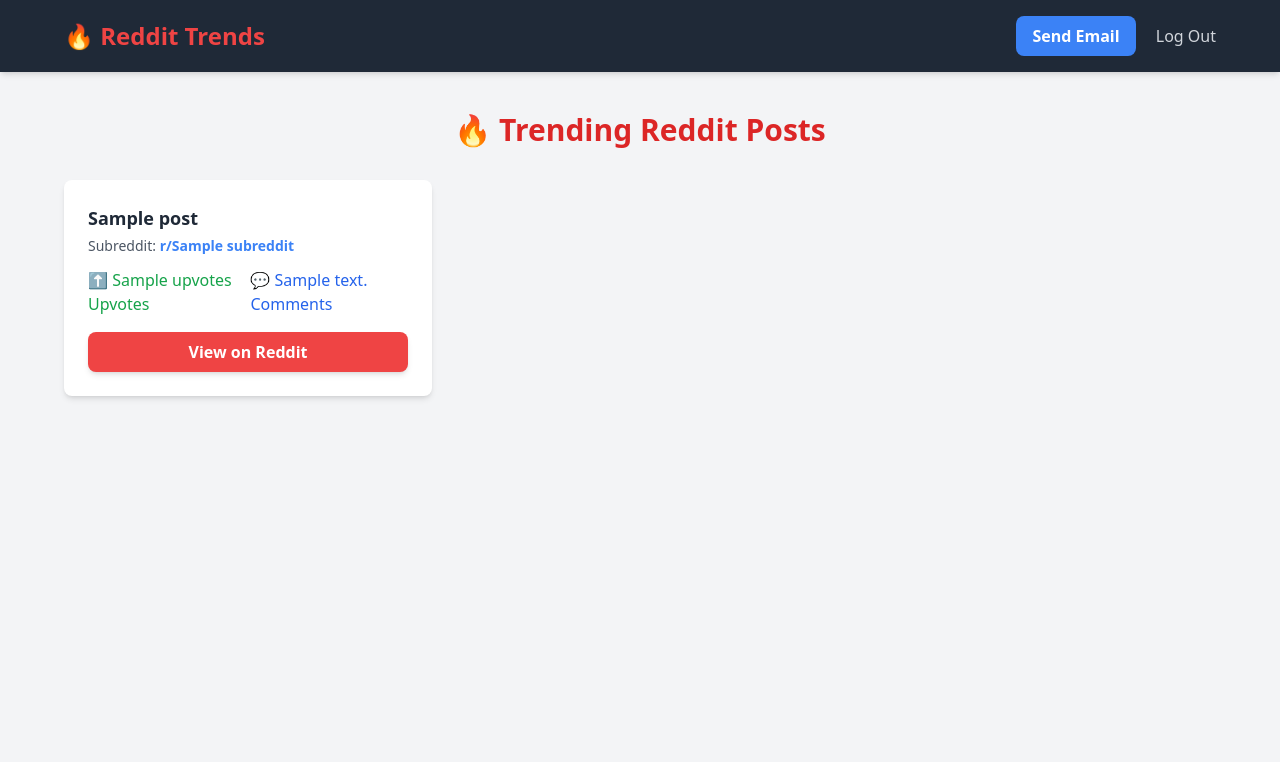
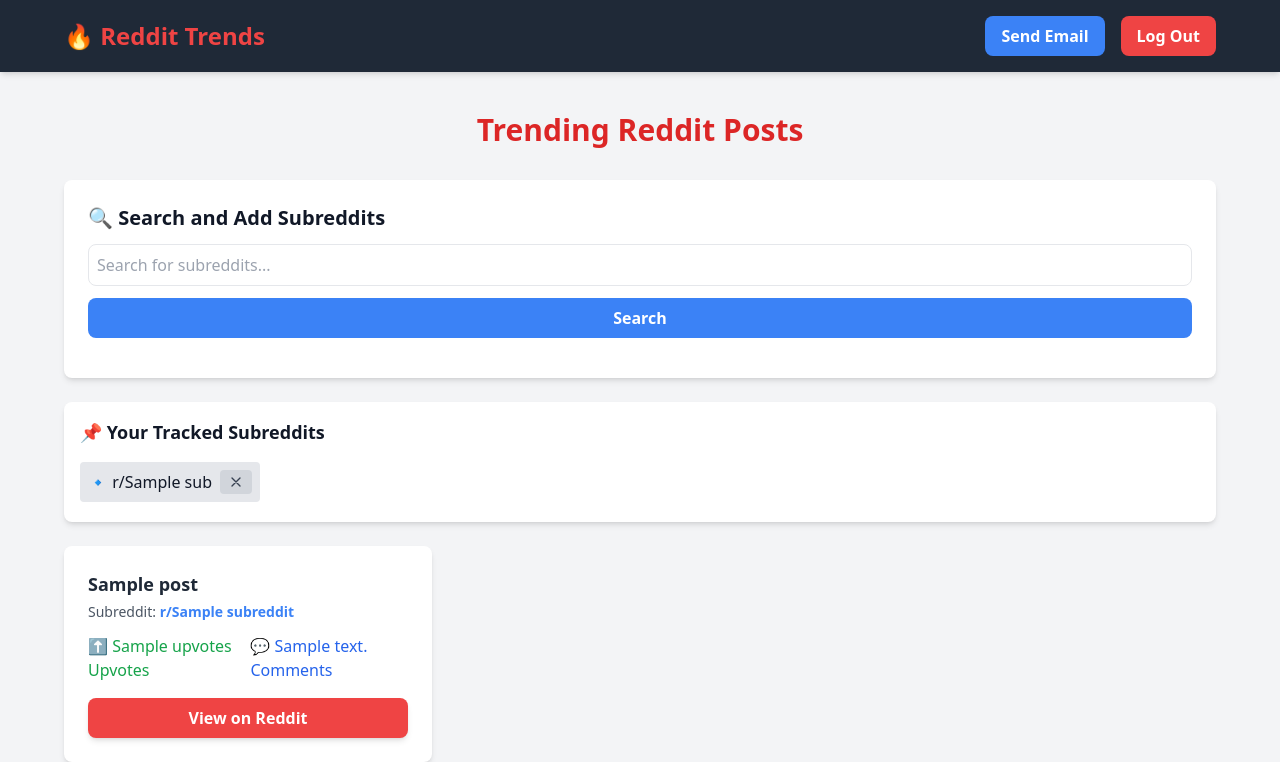
Before and after one commit to dristanta-silwal/reddit-trends, a Flask app: template templates/dashboard.html in a window 1280 px wide. Shown: the top 762 px of the page. Before the commit the page ends 399 px from the top, so only its background shows below. Run offline with Flask 3, Linux system fonts and the light colour scheme; the template is opened without the code that fills it: most values are stand-ins (such as "Sample title", 1, 10 or a date in 2020); some libraries are stand-ins or nearby versions.

Commit message:
dynamic search implemented

```diff
--- a/server.py
+++ b/server.py
@@ -29,15 +29,6 @@
 mail = Mail(app)
 
 
-def login_required(f):
-    @wraps(f)
-    def decorated_function(*args, **kwargs):
-        if 'user' not in session:
-            return redirect(url_for('login'))
-        return f(*args, **kwargs)
-    return decorated_function
-
-
 def get_db_connection():
     conn = sqlite3.connect("trending_posts.db")
     conn.row_factory = sqlite3.Row
@@ -45,6 +36,7 @@
 
 def create_table():
     conn = get_db_connection()
+    cursor = conn.cursor()
     conn.execute(
         """CREATE TABLE IF NOT EXISTS posts (
             id TEXT PRIMARY KEY,
@@ -56,6 +48,12 @@
             timestamp TEXT
         )"""
     )
+    cursor.execute("""
+        CREATE TABLE IF NOT EXISTS subreddits (
+            id INTEGER PRIMARY KEY AUTOINCREMENT,
+            name TEXT UNIQUE
+        )
+    """)
     conn.commit()
     conn.close()
 
@@ -63,6 +61,15 @@
 
 
 SCOPES = "identity read"
+
+
+def login_required(f):
+    @wraps(f)
+    def decorated_function(*args, **kwargs):
+        if 'user' not in session:
+            return redirect(url_for('login'))
+        return f(*args, **kwargs)
+    return decorated_function
 
 
 @app.route("/")
@@ -99,13 +106,73 @@
         return jsonify(token_response)
 
 
+@app.route("/search_subreddits", methods=["GET"])
+def search_subreddits():
+    access_token = session.get("access_token")
+    if not access_token:
+        return jsonify({"error": "User not logged in"}), 401
+
+    query = request.args.get("query", "").strip()
+    if not query:
+        return jsonify({"error": "No search term provided"}), 400
+
+    headers = {
+        "Authorization": f"Bearer {access_token}",
+        "User-Agent": "RedditTrendsApp/0.1"
+    }
+
+    response = requests.get(f"https://oauth.reddit.com/subreddits/search?q={query}&limit=5", headers=headers)
+    data = response.json()
+    if "data" in data:
+        subreddits = [{"name": sub["data"]["display_name"], "title": sub["data"]["title"]} for sub in data["data"]["children"]]
+        return jsonify(subreddits)
+    else:
+        return jsonify({"error": "No results found"}), 404
+
+
+@app.route("/add_subreddit", methods=["POST"])
+def add_subreddit():
+    data = request.json
+    subreddit = data.get("subreddit", "").strip()
+    if not subreddit:
+        return jsonify({"message": "Invalid subreddit name!"}), 400
+
+    conn = get_db_connection()
+    cursor = conn.cursor()
+    cursor.execute("INSERT OR IGNORE INTO subreddits (name) VALUES (?)", (subreddit,))
+    conn.commit()
+    conn.close()
+
+    return jsonify({"message": f"Subreddit {subreddit} added successfully!"}), 200
+
+
+@app.route("/remove_subreddit", methods=["POST"])
+def remove_subreddit():
+    data = request.json
+    subreddit = data.get("subreddit", "").strip()
+    if not subreddit:
+        return jsonify({"message": "Invalid subreddit name!"}), 400
+    conn = get_db_connection()
+    cursor = conn.cursor()
+    cursor.execute("DELETE FROM subreddits WHERE name = ?", (subreddit,))
+    conn.commit()
+    conn.close()
+    return jsonify({"message": f"Subreddit r/{subreddit} removed successfully!"}), 200
+
+
 @app.route("/dashboard")
 def dashboard():
     access_token = session.get("access_token")
     if not access_token:
         return redirect("/login")
 
-    subreddits = ["technology", "worldnews", "investing", "cryptocurrency"]
+    conn = get_db_connection()
+    subreddits = [row["name"] for row in conn.execute("SELECT name FROM subreddits").fetchall()]
+    conn.close()
+
+    if not subreddits:
+        return render_template("dashboard.html", posts=[], message="No subreddits added. Search and add some!")
+
     trending_posts = []
     for subreddit in subreddits:
         url = f"https://oauth.reddit.com/r/{subreddit}/hot"
@@ -126,7 +193,7 @@
                     "comments": post["data"]["num_comments"],
                     "permalink": f"https://reddit.com{post['data']['permalink']}"
                 })
-    return render_template("dashboard.html", posts=trending_posts)
+    return render_template("dashboard.html", posts=trending_posts, user_subreddits=subreddits)
 
 
 @app.route("/dashboard/send_alerts", methods=["GET", "POST"])
@@ -145,9 +212,11 @@
     else:
         recipient_emails = ["dristantasilwal003@gmail.com"]
 
-    subreddits = ["technology", "worldnews", "investing", "cryptocurrency"]
+    conn = get_db_connection()
+    subreddits = [row["name"] for row in conn.execute("SELECT name FROM subreddits").fetchall()]
+    conn.close()
+
     trending_posts = []
-
     for subreddit in subreddits:
         url = f"https://oauth.reddit.com/r/{subreddit}/hot"
         headers = {
--- a/templates/dashboard.html
+++ b/templates/dashboard.html
@@ -1,33 +1,100 @@
 <!DOCTYPE html>
 <html lang="en">
+
 <head>
     <meta charset="UTF-8">
     <meta name="viewport" content="width=device-width, initial-scale=1.0">
     <title>Trending Reddit Posts</title>
     <script src="https://cdn.tailwindcss.com"></script>
 </head>
+
 <body class="bg-gray-100 text-gray-900">
     <!-- Navbar -->
     <nav class="bg-gray-800 p-4 shadow-md">
         <div class="max-w-6xl mx-auto flex justify-between items-center">
+            <!-- Logo -->
             <a href="/" class="text-2xl font-bold text-red-500">🔥 Reddit Trends</a>
-            <div class="space-x-4">
-                <button onclick="toggleEmailForm()" class="bg-blue-500 hover:bg-blue-600 px-4 py-2 rounded-lg text-white font-semibold transition">Send Email</button>
-                <a href="/" class="text-gray-300 hover:text-white transition">Log Out</a>
+
+            <!-- Mobile Menu Button (Hidden on larger screens) -->
+            <button id="menuToggle" class="lg:hidden text-white focus:outline-none">
+                <svg xmlns="http://www.w3.org/2000/svg" fill="none" viewBox="0 0 24 24" stroke="currentColor" class="w-8 h-8">
+                    <path stroke-linecap="round" stroke-linejoin="round" stroke-width="2" d="M4 6h16M4 12h16m-7 6h7" />
+                </svg>
+            </button>
+
+            <!-- Navigation Links (Hidden on small screens, shown on large) -->
+            <div id="navMenu" class="hidden lg:flex space-x-4">
+                <button onclick="toggleEmailForm()"
+                    class="bg-blue-500 hover:bg-blue-600 px-4 py-2 rounded-lg text-white font-semibold transition">
+                    Send Email
+                </button>
+                <a href="/" class="bg-red-500 hover:bg-red-600 text-white px-4 py-2 rounded-lg font-semibold transition">
+                    Log Out
+                </a>
             </div>
+        </div>
+
+        <!-- Mobile Dropdown Menu (Hidden by default) -->
+        <div id="mobileMenu" class="hidden lg:hidden bg-gray-900 p-4 mt-2 rounded-md">
+            <button onclick="toggleEmailForm()"
+                class="block w-full bg-blue-500 hover:bg-blue-600 px-4 py-2 rounded-lg text-white font-semibold transition mb-2">
+                Send Email
+            </button>
+            <a href="/" class="bg-red-500 hover:bg-red-600 text-white px-4 py-2 rounded-lg font-semibold transition">
+                Log Out
+            </a>
         </div>
     </nav>
 
+
     <div class="max-w-6xl mx-auto py-10">
-        <h1 class="text-3xl font-bold text-center text-red-600 mb-8">🔥 Trending Reddit Posts</h1>
+        <h1 class="text-3xl font-bold text-center text-red-600 mb-8">Trending Reddit Posts</h1>
+        <!-- Subreddit Search Section -->
+        <div class="bg-white p-6 rounded-lg shadow-md mb-6">
+            <h2 class="text-xl font-semibold mb-3">🔍 Search and Add Subreddits</h2>
+            <input type="text" id="subredditSearch" placeholder="Search for subreddits..."
+                class="w-full p-2 border rounded-lg mb-3">
+            <button onclick="searchSubreddits()"
+                class="w-full bg-blue-500 hover:bg-blue-600 px-4 py-2 rounded-lg text-white font-semibold transition">
+                Search
+            </button>
+
+            <!-- Display search results here -->
+            <div id="searchResults" class="mt-4"></div>
+        </div>
+
+        <!-- Display added subreddits -->
+        <div class="bg-white p-4 rounded-lg shadow-md mb-6">
+            <h2 class="text-lg font-semibold mb-3">📌 Your Tracked Subreddits</h2>
+            <div id="subredditList">
+                {% if user_subreddits %}
+                {% for sub in user_subreddits %}
+                <div class="bg-gray-200 p-2 rounded my-1 inline-flex items-center">
+                    <span class="mr-2">🔹 r/{{ sub }}</span>
+                    <button onclick="removeSubreddit('{{ sub }}')"
+                        class="bg-gray-300 text-gray-700 px-2 py-1 rounded hover:bg-gray-400 flex items-center">
+                        <svg xmlns="http://www.w3.org/2000/svg" fill="none" viewBox="0 0 24 24" stroke="currentColor" class="h-4 w-4">
+                        <path stroke-linecap="round" stroke-linejoin="round" stroke-width="2" d="M6 18L18 6M6 6l12 12"/>
+                    </svg>
+                </button>
+                </div>
+                {% endfor %}
+                {% else %}
+                <p class="text-gray-500">No subreddits added yet. Start searching!</p>
+                {% endif %}
+            </div>
+        </div>
 
         <!-- Hidden Email Form -->
         <div id="emailForm" class="hidden bg-white p-6 rounded-lg shadow-md mb-6">
             <h2 class="text-xl font-semibold mb-3">Send Alerts via Email</h2>
             <form action="/dashboard/send_alerts" method="post">
-                <label for="emails" class="block text-sm font-medium text-gray-700">Enter recipient emails (comma-separated):</label>
+                <label for="emails" class="block text-sm font-medium text-gray-700">Enter recipient emails
+                    (comma-separated):</label>
                 <input type="text" id="emails" name="emails" class="mt-1 p-2 w-full border rounded-lg" required>
-                <button type="submit" class="mt-3 w-full bg-green-500 hover:bg-green-600 px-4 py-2 rounded-lg text-white font-semibold transition">Send Alerts</button>
+                <button type="submit"
+                    class="mt-3 w-full bg-green-500 hover:bg-green-600 px-4 py-2 rounded-lg text-white font-semibold transition">Send
+                    Alerts</button>
             </form>
         </div>
 
@@ -35,7 +102,8 @@
             {% for post in posts %}
             <div class="bg-white p-6 rounded-lg shadow-md hover:shadow-lg transition duration-300 flex flex-col h-full">
                 <h3 class="text-lg font-semibold text-gray-800">{{ post.title }}</h3>
-                    <p class="text-sm text-gray-600 mt-1">Subreddit: <strong class="text-blue-500">r/{{ post.subreddit }}</strong></p>
+                <p class="text-sm text-gray-600 mt-1">Subreddit: <strong class="text-blue-500">r/{{ post.subreddit
+                        }}</strong></p>
 
                 <div class="flex justify-between items-center mt-3 mb-4">
                     <span class="text-green-600 font-medium">⬆️ {{ post.upvotes }} Upvotes</span>
@@ -43,7 +111,8 @@
                 </div>
 
                 <!-- Pushing button to bottom -->
-                    <a href="{{ post.permalink }}" target="_blank" class="mt-auto inline-block px-4 py-2 bg-red-500 text-white font-semibold rounded-lg shadow-md hover:bg-red-600 transition duration-300 text-center">
+                <a href="{{ post.permalink }}" target="_blank"
+                    class="mt-auto inline-block px-4 py-2 bg-red-500 text-white font-semibold rounded-lg shadow-md hover:bg-red-600 transition duration-300 text-center">
                     View on Reddit
                 </a>
             </div>
@@ -52,10 +121,70 @@
     </div>
 
     <script>
+        document.getElementById("menuToggle").addEventListener("click", function () {
+            let mobileMenu = document.getElementById("mobileMenu");
+            mobileMenu.classList.toggle("hidden");
+        });
+
+
         function toggleEmailForm() {
             let form = document.getElementById("emailForm");
             form.classList.toggle("hidden");
         }
+
+        function searchSubreddits() {
+            let query = document.getElementById("subredditSearch").value.trim();
+            if (!query) return;
+
+            fetch(`/search_subreddits?query=${query}`)
+                .then(response => response.json())
+                .then(data => {
+                    let resultsDiv = document.getElementById("searchResults");
+                    resultsDiv.innerHTML = "";
+                    if (data.error) {
+                        resultsDiv.innerHTML = `<p class="text-red-500">${data.error}</p>`;
+                    } else {
+                        data.forEach(sub => {
+                            let subDiv = document.createElement("div");
+                            subDiv.classList = "bg-gray-200 p-2 rounded my-2 flex justify-between items-center";
+                            subDiv.innerHTML = `
+                                <span><strong>${sub.name}</strong> - ${sub.title}</span>
+                                <button onclick="addSubreddit('${sub.name}')" class="bg-green-500 text-white px-2 py-1 rounded">Add</button>`;
+                            resultsDiv.appendChild(subDiv);
+                        });
+                    }
+                });
+        }
+
+        function addSubreddit(name) {
+            fetch("/add_subreddit", {
+                method: "POST",
+                headers: { "Content-Type": "application/json" },
+                body: JSON.stringify({ subreddit: name })
+            }).then(response => response.json())
+                .then(data => {
+                    alert(data.message);
+                    let list = document.getElementById("subredditList");
+                    let subElement = document.createElement("div");
+                    subElement.classList = "bg-gray-200 p-2 rounded my-1 inline-block";
+                    subElement.textContent = name;
+                    list.appendChild(subElement);
+                    location.reload();
+                });
+        }
+
+        function removeSubreddit(name) {
+            fetch("/remove_subreddit", {
+                method: "POST",
+                headers: { "Content-Type": "application/json" },
+                body: JSON.stringify({ subreddit: name })
+            }).then(response => response.json())
+                .then(data => {
+                    alert(data.message);
+                    location.reload();
+                });
+        }
     </script>
 </body>
+
 </html>
```
Also changed, not shown: README.md, media/bg_img.png (added), trending_posts.db, 1 other file. Lines whose indentation alone changed are shown as unchanged.
